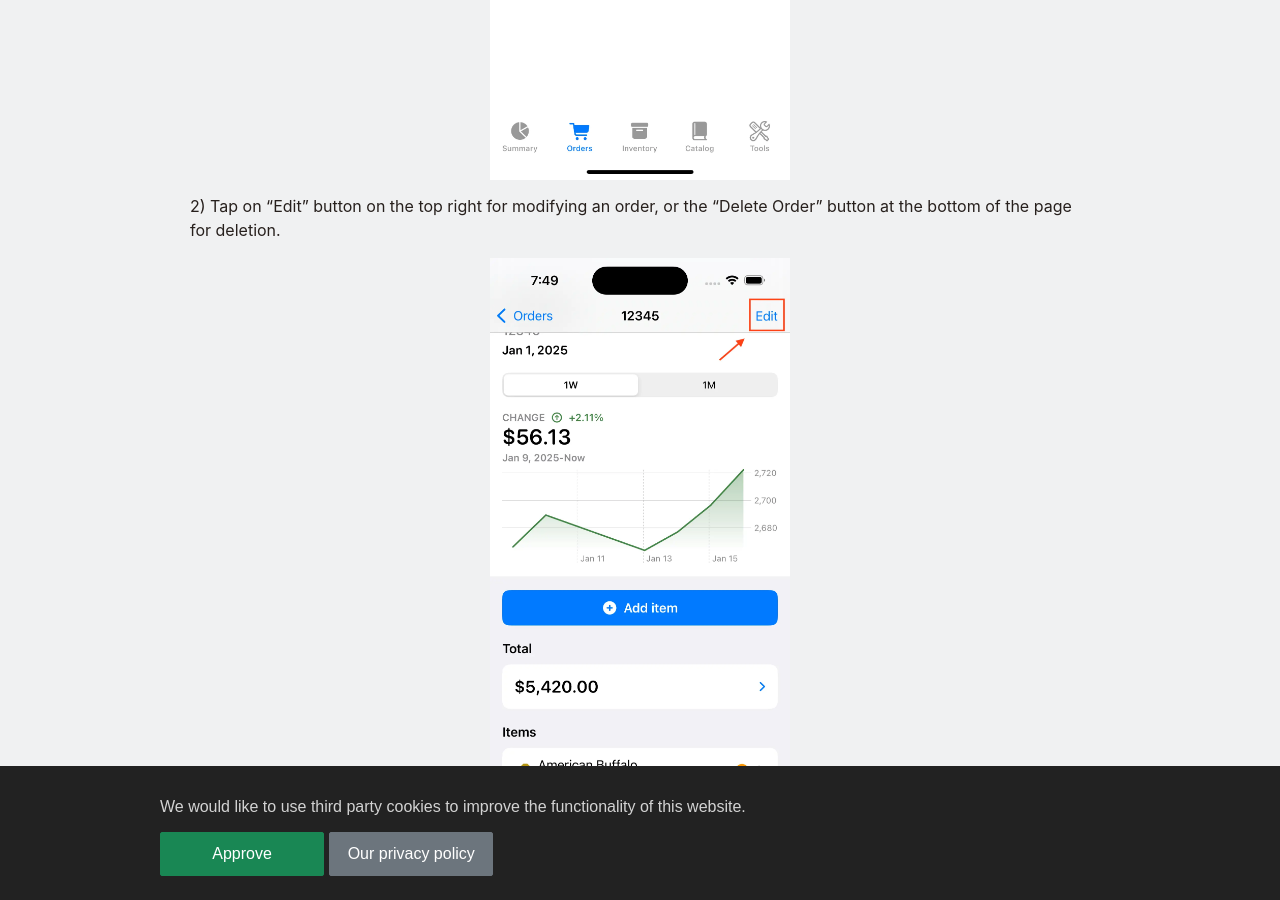
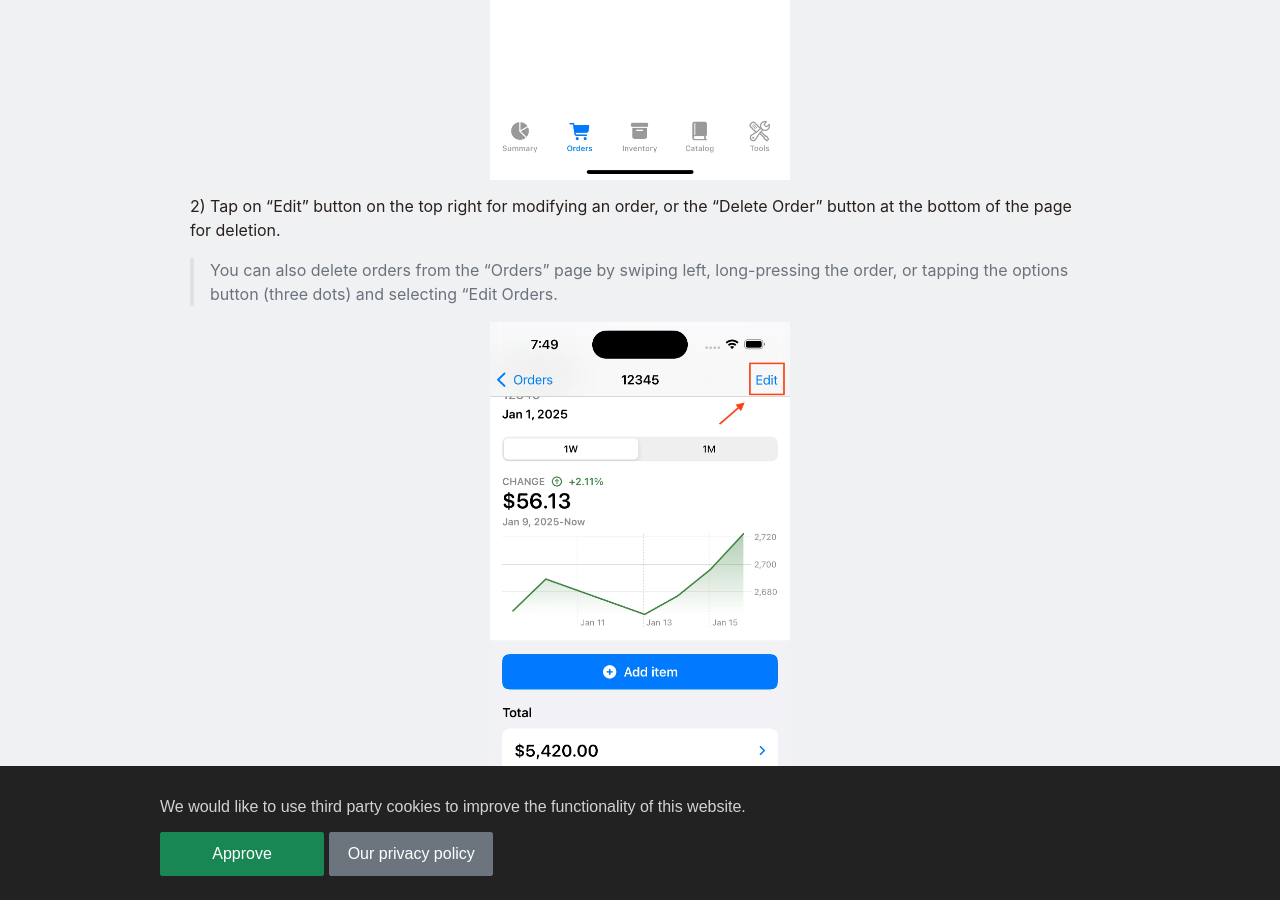
Before and after one commit to Precious-Metals-Manager/precious-metals-manager-landing-page, a Jekyll site: the page built from _getting-started/modify-delete-order.md, in a window 1280 px wide and 900 px high, scrolled down 839 px. Built offline with Jekyll 4.4.1, drawn with Linux system fonts in a browser that asks for light colours; cached includes are drawn as plain includes; nearby versions of some CDN libraries.

Commit message:
Update article

```diff
--- a/_getting-started/modify-delete-order.md
+++ b/_getting-started/modify-delete-order.md
@@ -14,6 +14,8 @@ You can modify or delete orders after they are created. To learn how to create a
    alt="Tap on order" %}
 
 2) Tap on "Edit" button on the top right for modifying an order, or the "Delete Order" button at the bottom of the page for deletion.
+
+> You can also delete orders from the "Orders" page by swiping left, long-pressing the order, or tapping the options button (three dots) and selecting "Edit Orders.
 
 {% include theme-image.html
    data_light="/assets/images/light/edit_and_delete_order_buttons_light.webp"
```
